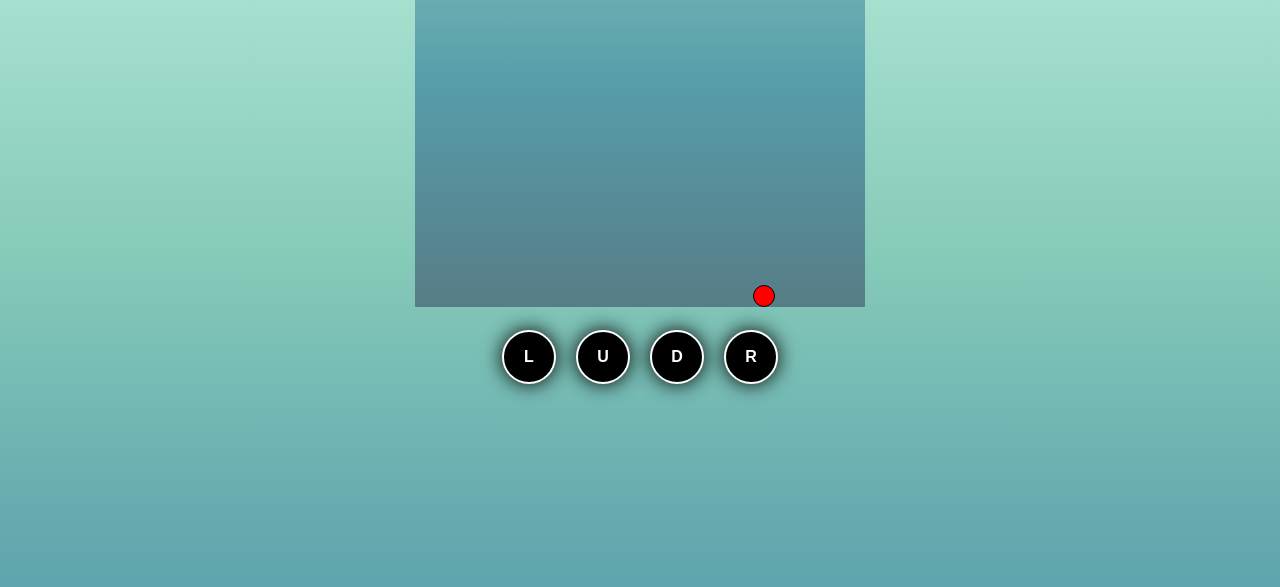
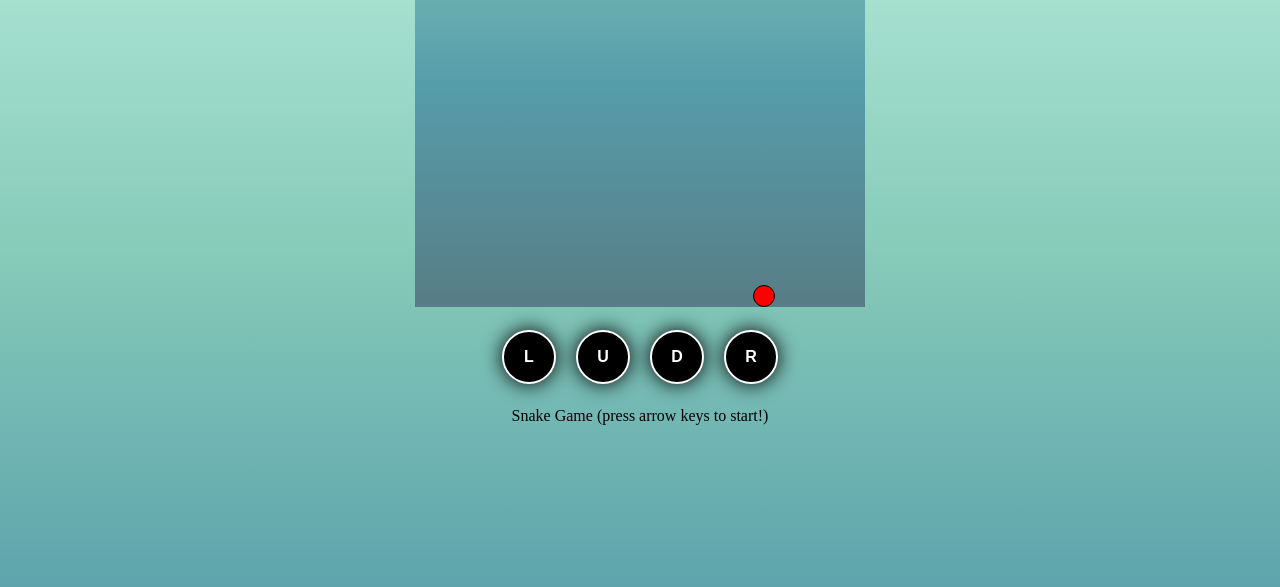
Before and after one commit to OnkarDeshmukh67/CCrecs.github.io, a plain HTML site: page index.html in a window 1280 px wide. Shown: the part 253-840 px from the top of the page. Drawn offline with Linux system fonts and the light colour scheme; a web font is replaced by a local one.

Commit message:
Update index.html

```diff
--- a/index.html
+++ b/index.html
@@ -45,6 +45,10 @@
     <div class="buttons" id="right" onclick="right()">R</div>
   </div>
 
+  <div class="under_title">
+    <p id="underGameName">Snake Game (press arrow keys to start!)</p>
+  </div>
+
 </div>
 
   <script src="script.js"></script>
```
